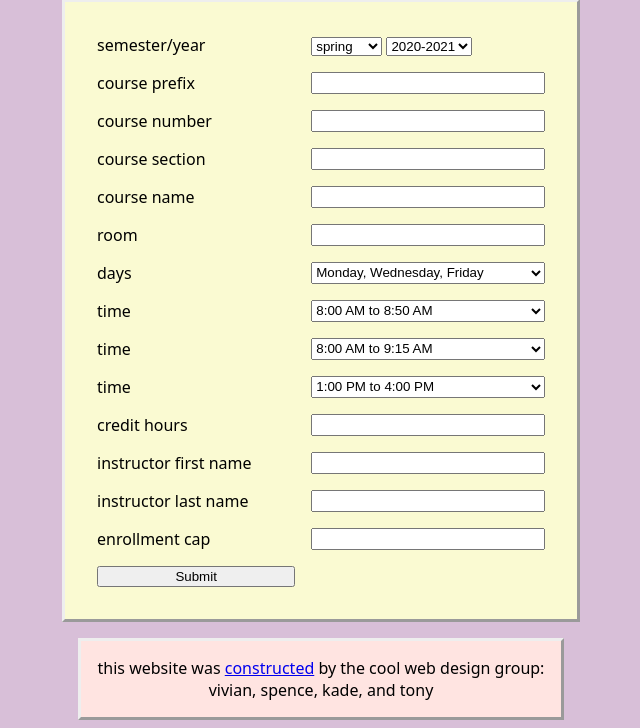
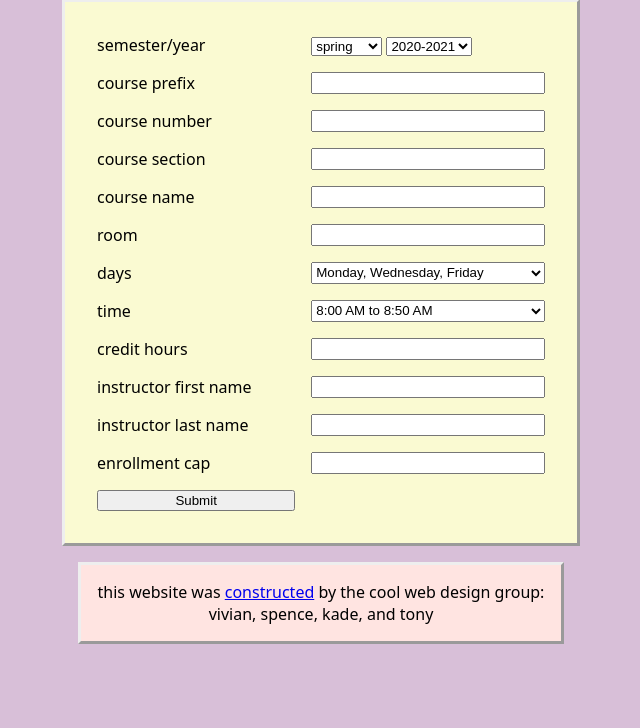
Before and after one commit to Roachbones/web-design-project, a PHP site: page /add_course.html in a window 1280 px wide. Shown: the part 112-840 px from the top of the page, without its empty margins (319-959 px from the left). After the commit the page ends 756 px from the top, so only its background shows below. Run offline with PHP 8.4, Linux system fonts and the light colour scheme.

Commit message:
using css to hide the right dropdowns with classes

```diff
--- a/add_course.html
+++ b/add_course.html
@@ -69,16 +69,16 @@
                     <option value="2:00 PM to 2:50 PM">2:00 PM to 2:50 PM</option>
                     <option value="3:00 PM to 3:50 PM">3:00 PM to 3:50 PM</option>
                 </select>
-                <label for="Tuesday_Thursday_times" id="tth_label">time</label>
-                <select name="time" id="Tuesday_Thursday">
+                <label for="Tuesday_Thursday_times" id="tth_label" class="hidden">time</label>
+                <select name="time" id="Tuesday_Thursday" class="hidden">
                     <option value="8:00 AM to 9:15 AM">8:00 AM to 9:15 AM</option>
                     <option value="9:30 AM to 10:45 AM">9:30 AM to 10:45 AM</option>
                     <option value="11:10 AM to 12:15 PM">11:10 AM to 12:15 PM</option>
                     <option value="1:00 PM to 2:15 PM">1:00 PM to 2:15 PM</option>
                     <option value="2:30 PM to 3:45 PM">2:30 PM to 3:45 PM</option>
                 </select>
-                <label for="any_single_day_times" id="singleday_label">time</label>
-                <select name="time" id="any_single_day">
+                <label for="any_single_day_times" id="singleday_label" class="hidden">time</label>
+                <select name="time" id="any_single_day" class="hidden">
                     <option value="1:00 PM to 4:00 PM">1:00 PM to 4:00 PM</option>
                     <option value="2:00 PM to 5:00 PM">2:00 PM to 5:00 PM</option>
                     <option value="7:00 PM to 9:30 PM">7:00 PM to 9:30 PM</option>
--- a/style.css
+++ b/style.css
@@ -22,8 +22,8 @@ form {
 	margin-right: auto;
 	padding: 1em;
 }
-form label {
-
+.hidden {
+	display:none;
 }
 .two_column {
 	display: grid;
```
